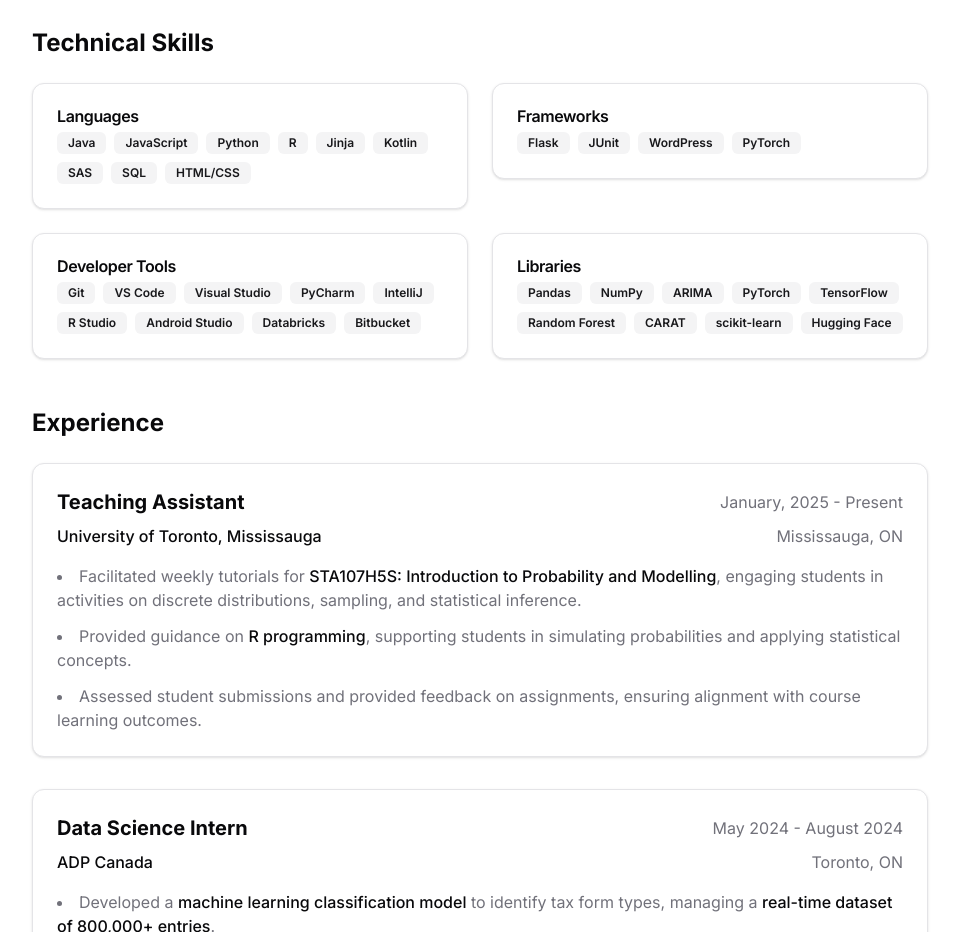
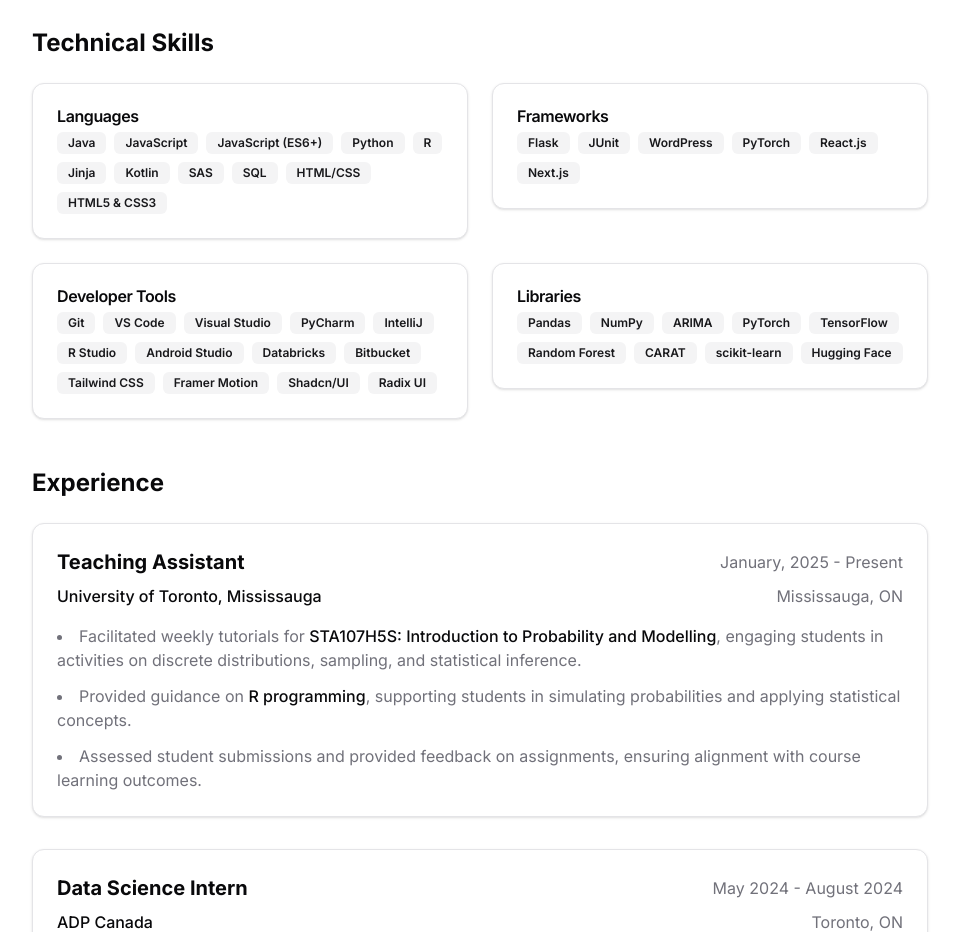
Before and after one commit to jaidityadev/Personal-Portfolio, a Next.js app: page /about in a window 1280 px wide. Shown: the part 1240-2172 px from the top of the page, without its empty margins (160-1119 px from the left). Built offline with nearby package versions, Linux system fonts and the light colour scheme.

Commit message:
Update technical skills

```diff
--- a/src/app/about/page.tsx
+++ b/src/app/about/page.tsx
@@ -193,6 +193,7 @@
                         <div className="flex flex-wrap gap-2">
                           <Badge variant="secondary">Java</Badge>
                           <Badge variant="secondary">JavaScript</Badge>
+                          <Badge variant="secondary">JavaScript (ES6+)</Badge>
                           <Badge variant="secondary">Python</Badge>
                           <Badge variant="secondary">R</Badge>
                           <Badge variant="secondary">Jinja</Badge>
@@ -200,6 +201,7 @@
                           <Badge variant="secondary">SAS</Badge>
                           <Badge variant="secondary">SQL</Badge>
                           <Badge variant="secondary">HTML/CSS</Badge>
+                          <Badge variant="secondary">HTML5 & CSS3</Badge>
                         </div>
                       </CardContent>
                     </Card>
@@ -218,6 +220,8 @@
                           <Badge variant="secondary">JUnit</Badge>
                           <Badge variant="secondary">WordPress</Badge>
                           <Badge variant="secondary">PyTorch</Badge>
+                          <Badge variant="secondary">React.js</Badge>
+                          <Badge variant="secondary">Next.js</Badge>
                         </div>
                       </CardContent>
                     </Card>
@@ -241,6 +245,10 @@
                           <Badge variant="secondary">Android Studio</Badge>
                           <Badge variant="secondary">Databricks</Badge>
                           <Badge variant="secondary">Bitbucket</Badge>
+                          <Badge variant="secondary">Tailwind CSS</Badge>
+                          <Badge variant="secondary">Framer Motion</Badge>
+                          <Badge variant="secondary">Shadcn/UI</Badge>
+                          <Badge variant="secondary">Radix UI</Badge>
                         </div>
                       </CardContent>
                     </Card>
```
Also changed, not shown: 2 other files (tests, documents, lock files or other folders).
